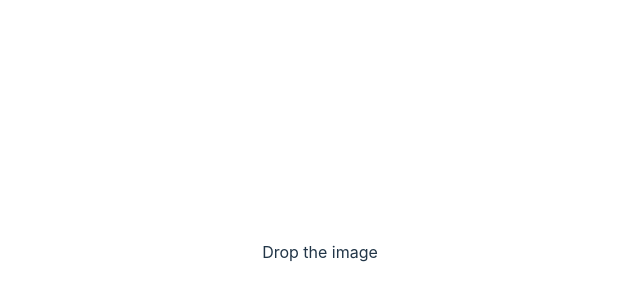
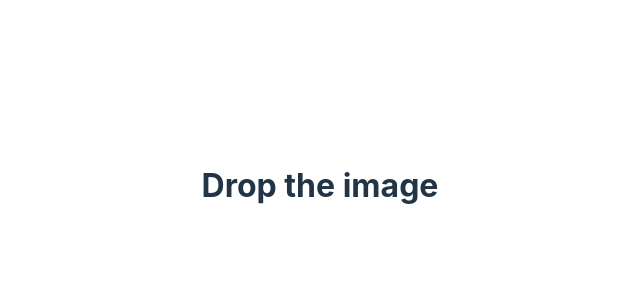
Before and after one commit to CORDEA/lgtm-gen, a Vue app: page / in a window 1280 px wide. Shown: the part 226-526 px from the top of the page, without its empty margins (320-960 px from the left). Built offline with nearby package versions, Linux system fonts and the light colour scheme.

Commit message:
update the layout

```diff
--- a/src/components/DropArea.vue
+++ b/src/components/DropArea.vue
@@ -11,7 +11,6 @@ function hasImage(data: DataTransfer | null): boolean {
     return false
   }
   return item.type.startsWith('image');
-
 }
 
 function onDrag(event: DragEvent) {
@@ -32,19 +31,63 @@ function onDrop(event: DragEvent) {
 </script>
 
 <template>
-  <div class="card" @dragover="onDrag" @drop="onDrop">
+  <div class="card" @dragover="onDrag" @drop="onDrop" v-if="!file">
     <p>Drop the image</p>
+  </div>
+  <div class="mini-card" @dragover="onDrag" @drop="onDrop" v-else>
+    <p>Or drop the image</p>
   </div>
 </template>
 
 <style scoped>
-
 .card {
+  display: flex;
   width: 80vw;
+  height: 20vh;
   padding: 64px;
-  background: #ffffffa0;
-  border-radius: 24px;
-  border: #ffffff dashed 1px;
+  border: 5px solid;
+  border-image: linear-gradient(
+      0deg,
+      #ffffff 20%,
+      transparent 20% 80%,
+      #ffffff 80%
+  ) 1;
+  border-image: -webkit-linear-gradient(
+      0deg,
+      #ffffff 20%,
+      transparent 20% 80%,
+      #ffffff 80%
+  ) 1;
 }
 
+.mini-card {
+  display: flex;
+  width: 80vw;
+  padding: 32px;
+  margin: 64px 0;
+  border: 2px solid;
+  border-image: linear-gradient(
+      0deg,
+      #ffffff 20%,
+      transparent 20% 80%,
+      #ffffff 80%
+  ) 1;
+  border-image: -webkit-linear-gradient(
+      0deg,
+      #ffffff 20%,
+      transparent 20% 80%,
+      #ffffff 80%
+  ) 1;
+}
+
+.card > p {
+  margin: auto;
+  font-size: 2em;
+  font-weight: bold;
+}
+
+.mini-card > p {
+  margin: auto;
+  font-size: 1em;
+}
 </style>
--- a/src/components/Preview.vue
+++ b/src/components/Preview.vue
@@ -24,14 +24,8 @@ watch(props, async (next, _) => {
 </script>
 
 <template>
-  <div>
-    <canvas id="canvas"></canvas>
-  </div>
+  <canvas id="canvas" width="0" height="0"></canvas>
 </template>
 
 <style scoped>
-img {
-  width: 80vw;
-  padding: 64px;
-}
 </style>
--- a/src/style.css
+++ b/src/style.css
@@ -22,7 +22,6 @@ body {
 }
 
 #app {
-  max-width: 1280px;
   margin: 0 auto;
   text-align: center;
 }
```
